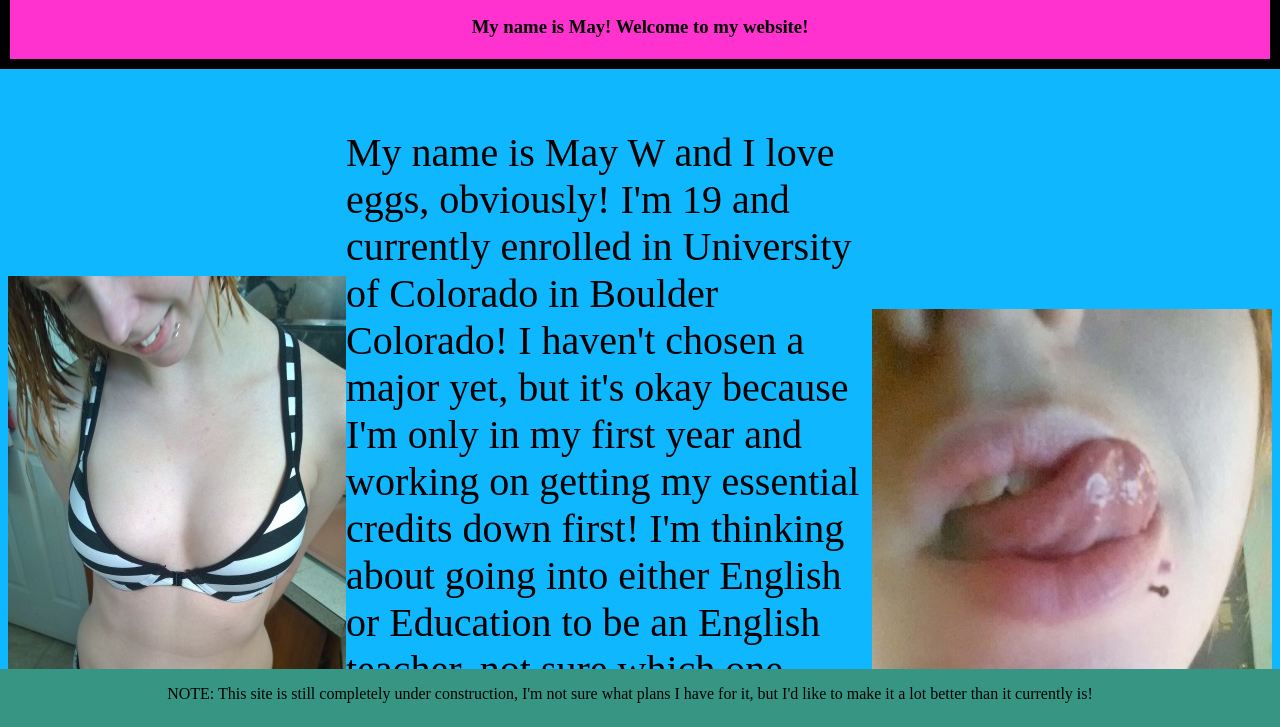
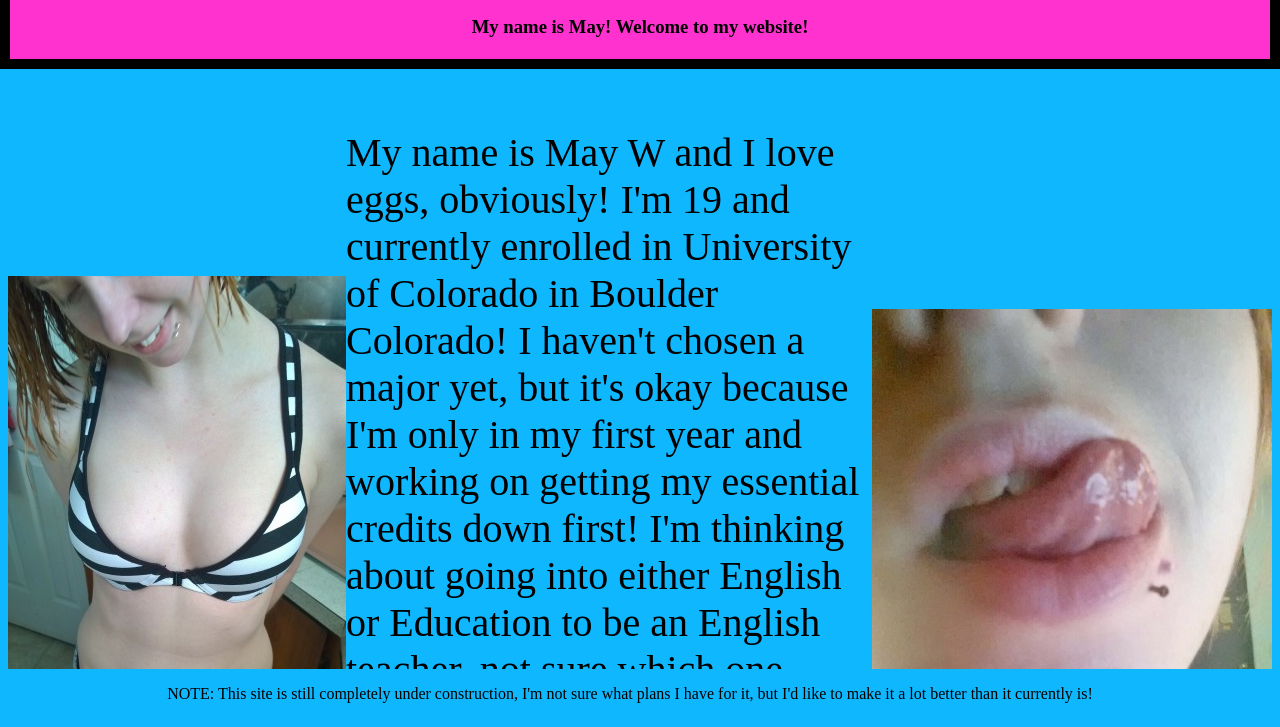
Before and after one commit to maylikeseggs/mysite, a plain HTML site: page index.html in a window 1280 px wide. Shown: the part 71-798 px from the top of the page. Drawn offline with Linux system fonts and the light colour scheme.

Commit message:
More Color Changes!

```diff
--- a/style.css
+++ b/style.css
@@ -31,7 +31,7 @@ header {
 }
 
 footer {
-    background-color: #379683;
+    background-color: #0fb7ff;
     position: absolute;
     width: 100%;
     right: 0px;
```
